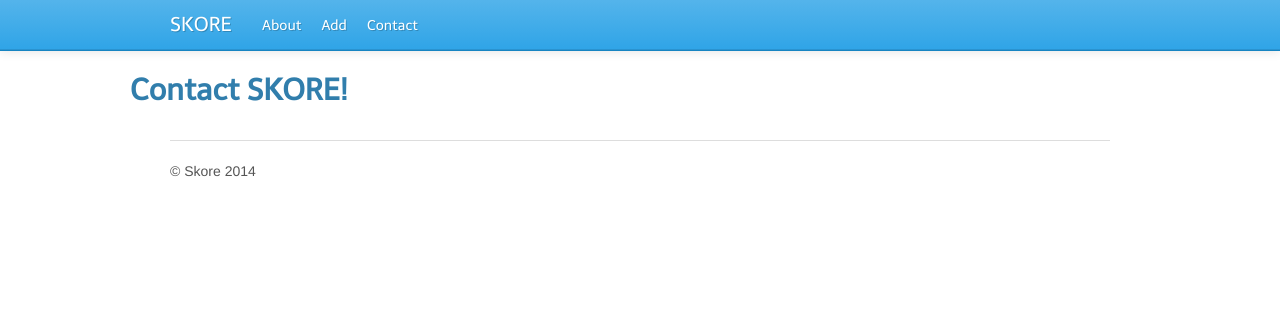
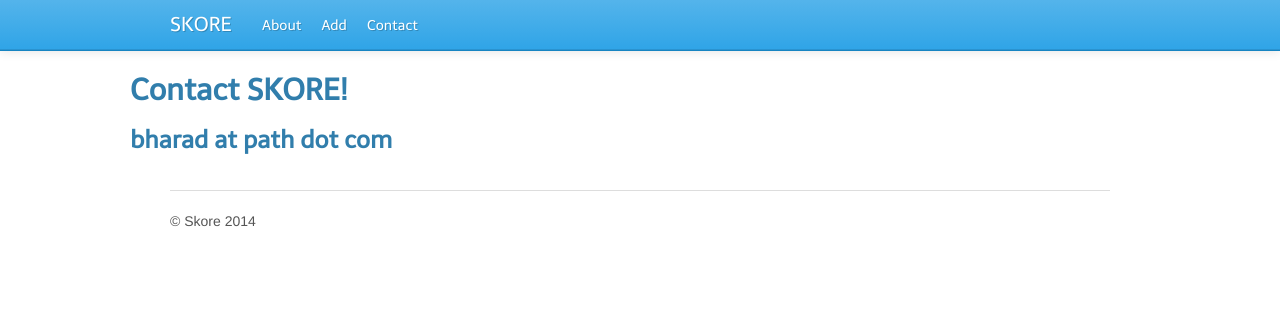
Before and after one commit to t20/skore, a Flask app: page /contact in a window 1280 px wide. Shown: the top 311 px of the page. Run offline with Flask 2, Linux system fonts and the light colour scheme; some libraries are stand-ins or nearby versions.

Commit message:
Contact info

```diff
--- a/templates/contact.html
+++ b/templates/contact.html
@@ -3,6 +3,7 @@
 
 <div class="row">
     <h2>Contact SKORE!</h2>
+    <h3>bharad at path dot com</h3>
 </div>
 
 {% endblock %}
```
